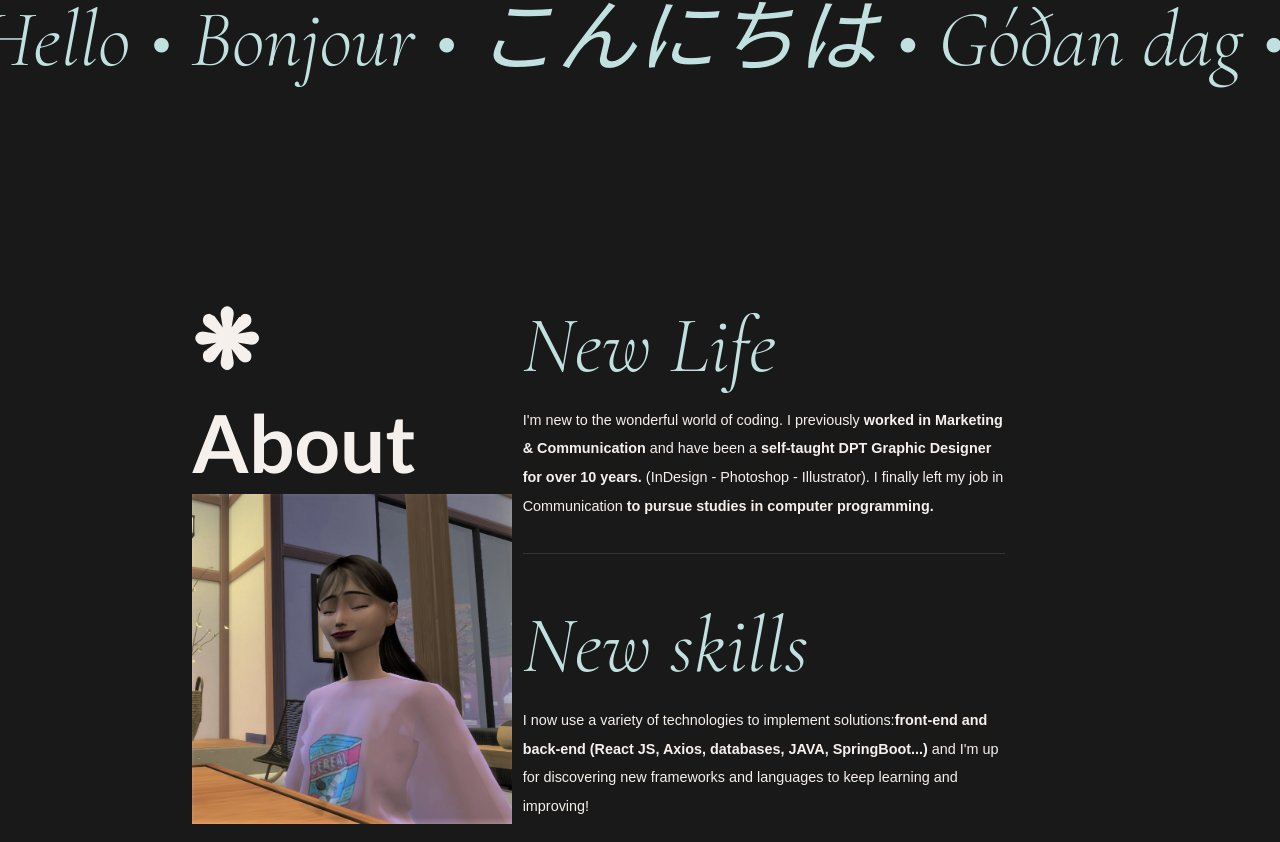
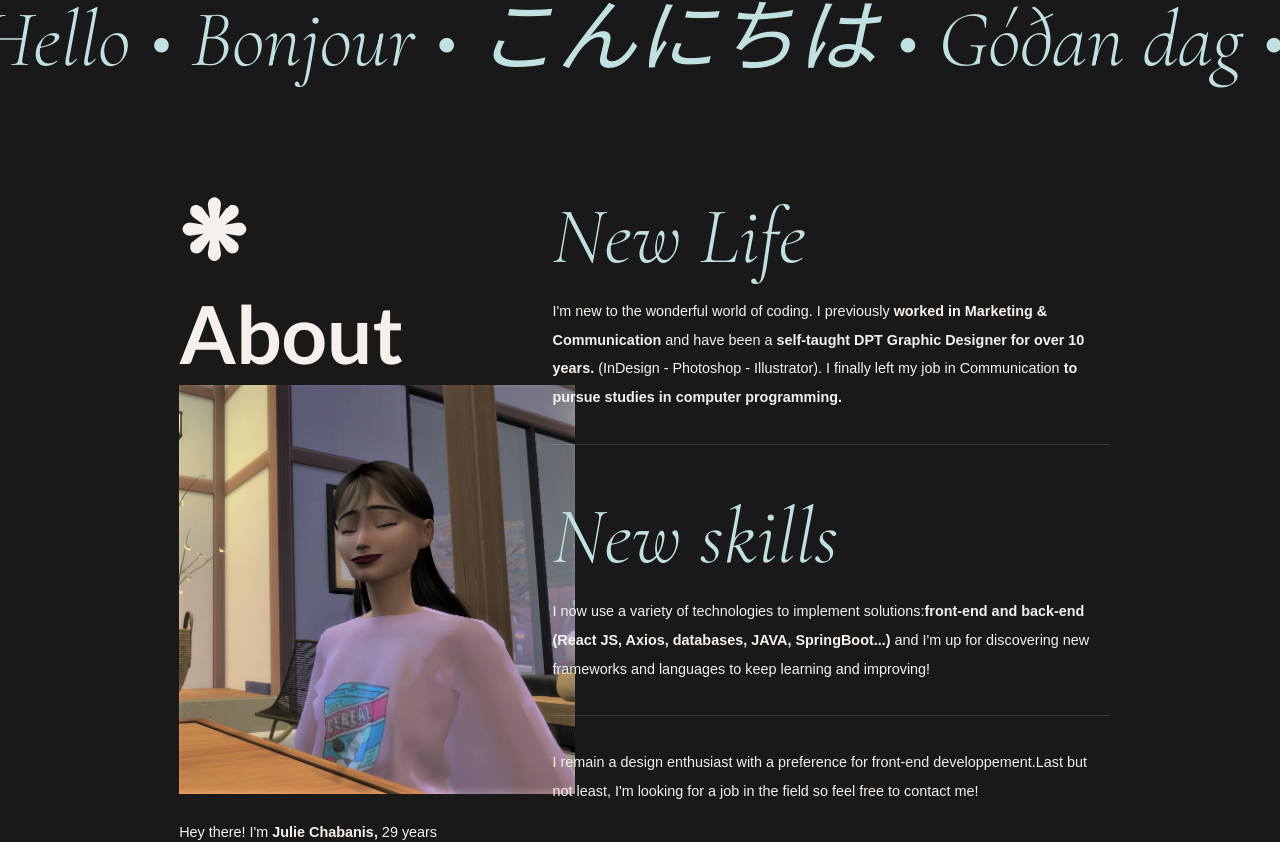
Before and after one commit to JulieChabanis/MinimalPortfolio, a React (Create React App) app: page / in a window 1280 px wide. Shown: the part 700-1542 px from the top of the page. Built offline with nearby package versions, Linux system fonts and the light colour scheme; a web font is replaced by a local one.

Commit message:
rework breackpoints about

```diff
--- a/src/components/Home/About/About.jsx
+++ b/src/components/Home/About/About.jsx
@@ -21,7 +21,7 @@ const About = () => {
         <SmoothScroll controls={controls} />
 
         <Grid container spacing={12}>
-          <Grid item xs={12} md={6} lg={4}>
+          <Grid item xs={12} sm={5} md={5} lg={4}>
             <motion.div
               initial={{ opacity: 0, y: 20 }}
               animate={controls}
@@ -46,7 +46,8 @@ const About = () => {
               <Divider sx={{ margin: "18px 0 0 0" }} />
             </motion.div>
           </Grid>
-          <Grid item xs={12} md={6} lg={7}>
+
+          <Grid item xs={12} sm={7} md={7} lg={7}>
           <motion.div
               initial={{ opacity: 0, y: 20 }}
               animate={controls}
--- a/src/components/Home/About/About.module.css
+++ b/src/components/Home/About/About.module.css
@@ -1,7 +1,7 @@
 .mainAboutSection {
     display: flex;
     flex-direction: column;
-    margin-top: 6rem;
+    margin-top: 4rem;
 }
 
 .imageProfil > img {
@@ -14,11 +14,12 @@
 
     }
 
-    @media (min-width: 601px) and (max-width: 1299px) {
-        width: 20rem;
+    @media (min-width: 601px) and (max-width: 1110px) {
+        width: 16rem;
     }
 
-    @media (min-width: 1300px) {
+    @media (min-width: 1111px) {
         width: 26rem;
+        padding-right: 20px;
     }
 }
--- a/src/components/global/Navbar/SwipeableDrawerMenu.jsx
+++ b/src/components/global/Navbar/SwipeableDrawerMenu.jsx
@@ -17,7 +17,7 @@ const SwipeableDrawerMenu = ({ menuOpen, handleMenuClose }) => {
       keepMounted
       open={menuOpen}
       onClose={handleMenuClose}
-      PaperProps={{ style: { width: 185, height: 395 } }}
+      PaperProps={{ style: { width: 160, height: 395 } }}
     >
 
       {/* Close Button */}
--- a/src/components/hooks/PaddingResizeSection.jsx
+++ b/src/components/hooks/PaddingResizeSection.jsx
@@ -1,10 +1,10 @@
 import { useMediaQuery } from "@mui/material";
 
 const PaddingResizeSection = () => {
-  const paddingSmall = "5% 7% 0% 7%";
-  const paddingMedium = "9% 6% 0% 6%";
-  const paddingLarge = "7% 15% 0% 15%";
-  const paddingXLarge = "1% 10% 0% 15%";
+  const paddingSmall = "1% 7% 0% 7%";
+  const paddingMedium = "1% 6% 0% 6%";
+  const paddingLarge = "1% 6% 0% 14%";
+  const paddingXLarge = "3% 0% 0% 15%";
 
   const isSmallScreen = useMediaQuery('(max-width: 600px)');
   const isMediumScreen = useMediaQuery('(min-width: 601px) and (max-width: 959px)');
```
